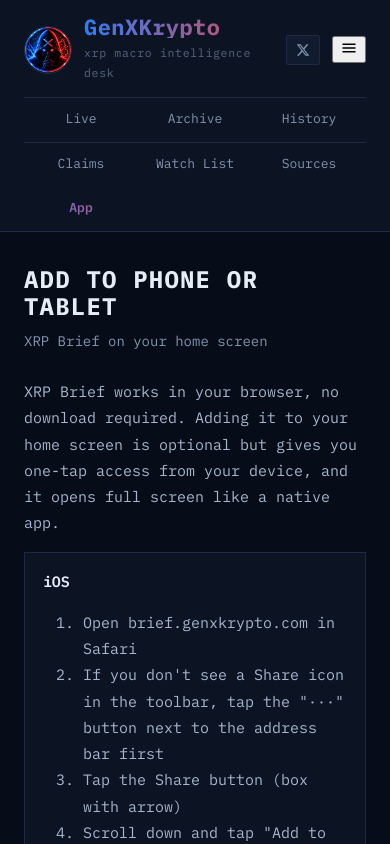
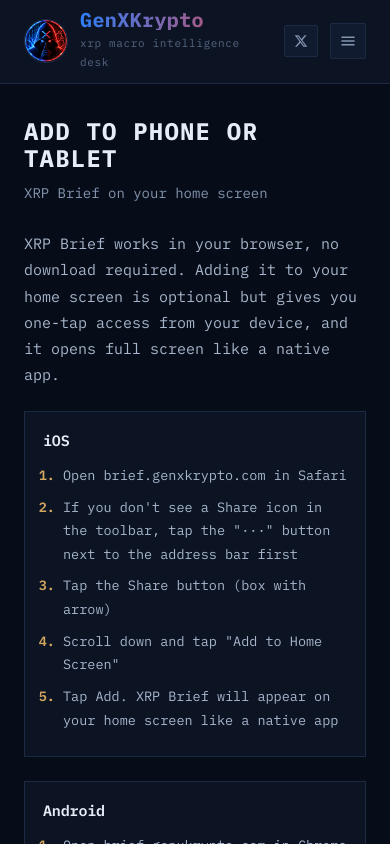
Before and after one commit to LINIHQ/macro-intel-desk, a Next.js app: page /install in a window 390 px wide. Shown: the top 844 px of the page. Built offline with nearby package versions, Linux system fonts and the light colour scheme.

Commit message:
Mobile sticky header with hamburger menu, hide tab nav on mobile, install page styles

```diff
--- a/app/globals.css
+++ b/app/globals.css
@@ -84,6 +84,21 @@ a:focus-visible, button:focus-visible { outline: 2px solid var(--acc); outline-o
   transition: color 120ms ease, border-color 120ms ease;
 }
 .x-link:hover { color: var(--text); border-color: var(--acc); text-decoration: none; }
+.menu-btn {
+  display: none;
+  align-items: center;
+  justify-content: center;
+  width: 36px;
+  height: 36px;
+  flex-shrink: 0;
+  border: 1px solid var(--line);
+  border-radius: 2px;
+  background: var(--panel2);
+  color: var(--dim);
+  cursor: pointer;
+  transition: color 120ms ease, border-color 120ms ease;
+}
+.menu-btn:hover { color: var(--text); border-color: var(--acc); }
 .nav {
   display: flex;
   flex-wrap: nowrap;
@@ -101,6 +116,51 @@ a:focus-visible, button:focus-visible { outline: 2px solid var(--acc); outline-o
 .nav a:first-child { border-left: none; padding-left: 0; }
 .nav a:hover { color: var(--text); text-decoration: none; }
 .nav a.on {
+  font-weight: 600;
+  background-image: linear-gradient(90deg, var(--pfp-blue), var(--pfp-red));
+  -webkit-background-clip: text;
+  background-clip: text;
+  color: transparent;
+}
+
+/* ---------- mobile menu overlay ---------- */
+
+.m-menu {
+  position: fixed;
+  inset: 0;
+  z-index: 100;
+  background: var(--bg);
+  display: flex;
+  flex-direction: column;
+  padding: 0 24px 28px;
+  overflow-y: auto;
+}
+.m-menu .menu-btn { display: inline-flex; }
+.m-menu-head {
+  display: flex;
+  align-items: center;
+  justify-content: space-between;
+  padding: 16px 0;
+  border-bottom: 1px solid var(--line);
+}
+.m-menu-title {
+  font-weight: 700;
+  font-size: 19px;
+  letter-spacing: 0.02em;
+  background-image: linear-gradient(90deg, var(--pfp-blue), var(--pfp-red));
+  -webkit-background-clip: text;
+  background-clip: text;
+  color: transparent;
+}
+.m-menu-nav { display: flex; flex-direction: column; margin-top: 6px; }
+.m-menu-nav a {
+  font-size: 17px;
+  color: var(--dim);
+  padding: 15px 0 16px;
+  border-bottom: 1px solid var(--line);
+}
+.m-menu-nav a:hover { color: var(--text); text-decoration: none; }
+.m-menu-nav a.on {
   font-weight: 600;
   background-image: linear-gradient(90deg, var(--pfp-blue), var(--pfp-red));
   -webkit-background-clip: text;
@@ -470,6 +530,25 @@ button.tile.open {
 
 .empty { border: 1px dashed var(--line); padding: 28px 20px; color: var(--dim); text-align: center; }
 
+/* ---------- install page ---------- */
+
+.install-grid {
+  display: grid;
+  grid-template-columns: repeat(2, minmax(0, 1fr));
+  gap: 12px;
+  margin-top: 22px;
+}
+@media (max-width: 700px) {
+  .install-grid { grid-template-columns: 1fr; }
+}
+.install-steps {
+  margin: 10px 0 2px;
+  padding-left: 20px;
+  font-size: 13.5px;
+}
+.install-steps li { margin-bottom: 8px; }
+.install-steps li::marker { color: var(--acc); font-weight: 600; }
+
 /* ---------- share block ---------- */
 
 .share-block {
@@ -515,32 +594,23 @@ button.tile.open {
 }
 
 @media (max-width: 600px) {
-  .site-head { padding-top: 16px; }
+  .site-head {
+    position: sticky;
+    top: 0;
+    z-index: 90;
+    padding: 10px 0;
+  }
   .brand-row { gap: 12px; }
   .brand { gap: 12px; }
-  .brand-avatar { width: 48px; height: 48px; }
-  .brand-main { font-size: 22px; letter-spacing: 0.02em; }
-  .brand-sub { font-size: 11.5px; margin-top: 5px; }
-  .x-link { padding: 7px 9px; }
+  .brand-avatar { width: 44px; height: 44px; }
+  .brand-main { font-size: 20px; letter-spacing: 0.02em; }
+  .brand-sub { font-size: 11px; margin-top: 4px; }
+  .x-link { padding: 8px 9px; }
   .x-link .x-label { display: none; }
   .x-link svg { width: 14px; height: 14px; }
+  .menu-btn { display: inline-flex; }
 
-  .nav {
-    display: grid;
-    grid-template-columns: repeat(3, 1fr);
-    margin-top: 14px;
-    border-top: 1px solid var(--line);
-    font-size: 13px;
-  }
-  .nav a {
-    border-left: none;
-    padding: 10px 4px 11px;
-    text-align: center;
-    overflow: hidden;
-    text-overflow: ellipsis;
-  }
-  .nav a:first-child { padding-left: 4px; }
-  .nav a:nth-child(-n+3) { border-bottom: 1px solid var(--line); }
+  .nav { display: none; }
 
   .tile-mid { display: block; }
   .tile-val { font-size: 16px; }
```
